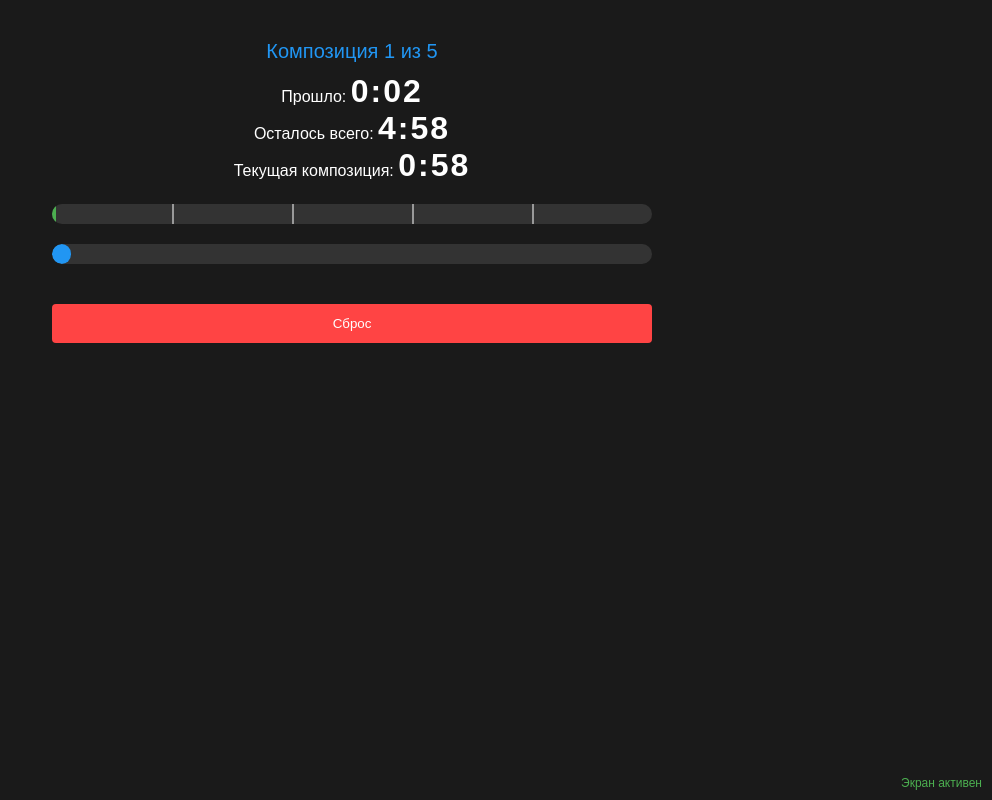
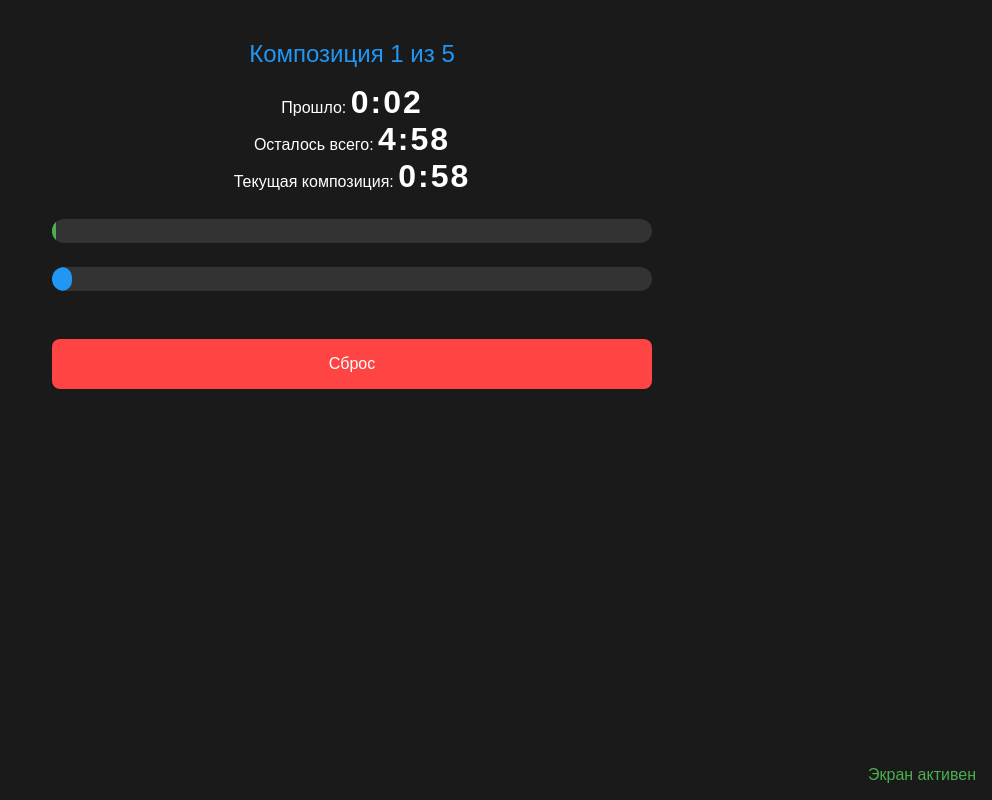
Before and after one commit to annabiosis/annabiosis.github.io, a plain HTML site: page timer/index.html in a window 1280 px wide. Both pictures are taken after typing "5", "5" into the empty fields and a click on the button "Старт". Shown: the whole page, without its empty margins (288-1280 px from the left). Drawn offline with Linux system fonts and the light colour scheme.

Commit message:
Update index.html

```diff
--- a/timer/index.html
+++ b/timer/index.html
@@ -15,7 +15,7 @@
 
         body {
             font-family: Arial, sans-serif;
-            padding: 20px;
+            padding: 16px;
             max-width: 600px;
             margin: 0 auto;
             background-color: var(--bg-color);
@@ -23,29 +23,31 @@
         }
 
         .input-group {
-            margin-bottom: 15px;
+            margin-bottom: 16px;
         }
 
         input {
             width: 100%;
             padding: 8px;
-            margin: 5px 0;
+            margin: 8px 0;
             box-sizing: border-box;
             background: #333;
             color: white;
             border: 1px solid var(--border-color);
-            border-radius: 4px;
+            border-radius: 8px;
+            font-size: 16px;
         }
 
         button {
             width: 100%;
-            padding: 12px;
+            padding: 16px;
             background: var(--primary-color);
             color: white;
             border: none;
-            border-radius: 4px;
+            border-radius: 8px;
             cursor: pointer;
             transition: opacity 0.3s;
+            font-size: 16px;
         }
 
         button:active {
@@ -53,29 +55,38 @@
         }
 
         .timer-container {
-            margin: 20px 0;
+            margin: 24px 0;
             text-align: center;
         }
 
         .timer {
             font-size: 32px;
-            margin: 15px 0;
+            margin: 16px 0;
             font-weight: bold;
             letter-spacing: 2px;
         }
 
         .progress-container {
-            height: 20px;
+            height: 24px;
             background: #333;
-            border-radius: 10px;
-            margin: 20px 0;
+            border-radius: 12px;
+            margin: 24px 0;
             overflow: hidden;
+            position: relative;
         }
 
         .progress-bar {
             height: 100%;
-            border-radius: 10px;
-            transition: width 1s linear;
+            border-radius: 12px;
+            transition: width 0.3s ease;
+        }
+
+        .track-marker {
+            position: absolute;
+            width: 2px;
+            height: 100%;
+            background: rgba(255, 255, 255, 0.5);
+            z-index: 1;
         }
 
         #trackProgress {
@@ -83,37 +94,23 @@
         }
 
         #currentTrack {
-            font-size: 20px;
-            margin: 10px 0;
+            font-size: 24px;
+            margin: 16px 0;
             color: var(--secondary-color);
         }
 
         #resetBtn {
             background: #ff4444;
-            margin-top: 20px;
-        }
- /* Добавленные стили для разделителей и Wake Lock статуса */
-        .progress-container {
-            position: relative;
-        }
-
-        .track-marker {
-            position: absolute;
-            top:0;
-            width: 2px;
-            height: 100%;
-            background: rgba(255, 255, 255, 0.5);
-            z-index: 1;
+            margin-top: 24px;
         }
 
         #wakeLockStatus {
             position: fixed;
-            bottom: 10px;
-            right: 10px;
-            font-size: 12px;
+            bottom: 16px;
+            right: 16px;
+            font-size: 16px;
             color: #4CAF50;
         }
-
     </style>
 </head>
 <body>
@@ -146,10 +143,12 @@
         <button id="resetBtn" onclick="handleReset()">Сброс</button>
     </div>
 
+    <div id="wakeLockStatus"></div>
+
     <script>
         let wakeLock = null;
+        let intervalId;
 
-        // Добавление разделителей треков
         function updateTrackMarkers(numTracks) {
             const container = document.querySelector('#totalProgress').parentElement;
             container.querySelectorAll('.track-marker').forEach(m => m.remove());
@@ -162,7 +161,6 @@
             }
         }
 
-        // Управление Wake Lock
         async function requestWakeLock() {
             try {
                 if ('wakeLock' in navigator) {
@@ -183,33 +181,6 @@
                 wakeLock = null;
             }
         }
-
-
-        // Регистрация Service Worker для оффлайн-работы
-        if ('serviceWorker' in navigator) {
-            window.addEventListener('load', () => {
-                const swCode = `
-                    const CACHE_NAME = 'music-timer-v3';
-                    self.addEventListener('install', (event) => {
-                        event.waitUntil(
-                            caches.open(CACHE_NAME)
-                                .then(cache => cache.addAll([location.href]))
-                        );
-                    self.addEventListener('fetch', (event) => {
-                        event.respondWith(
-                            caches.match(event.request)
-                                .then(response => response || fetch(event.request))
-                        );
-                `;
-
-                const blob = new Blob([swCode], { type: 'application/javascript' });
-                navigator.serviceWorker.register(URL.createObjectURL(blob));
-            });
-        }
-
-        const form = document.getElementById('configForm');
-        const timersSection = document.getElementById('timers');
-        let intervalId;
 
         function formatTime(seconds) {
             const mins = Math.floor(seconds / 60);
@@ -246,15 +217,14 @@
             document.getElementById('trackProgress').style.width = `${((elapsed % durationPerTrack) / durationPerTrack) * 100}%`;
         }
 
-// Обновленный сброс
         function resetApp() {
             clearInterval(intervalId);
             releaseWakeLock();
             localStorage.removeItem('startTime');
             localStorage.removeItem('totalTime');
             localStorage.removeItem('numTracks');
-            timersSection.style.display = 'none';
-            form.style.display = 'block';
+            document.getElementById('timers').style.display = 'none';
+            document.getElementById('configForm').style.display = 'block';
         }
 
         function handleReset() {
@@ -263,8 +233,7 @@
             }
         }
 
-        // Модифицированная функция старта
-        form.addEventListener('submit', (e) => {
+        document.getElementById('configForm').addEventListener('submit', (e) => {
             e.preventDefault();
 
             const totalMinutes = parseInt(document.getElementById('totalTime').value);
@@ -279,8 +248,8 @@
             updateTrackMarkers(numTracks);
             requestWakeLock();
 
-            form.style.display = 'none';
-            timersSection.style.display = 'block';
+            document.getElementById('configForm').style.display = 'none';
+            document.getElementById('timers').style.display = 'block';
             intervalId = setInterval(updateTimers, 1000);
             updateTimers();
         });
@@ -292,19 +261,40 @@
                 const now = Math.floor(Date.now() / 1000);
 
                 if(now - startTime < totalTime) {
-                    form.style.display = 'none';
-                    timersSection.style.display = 'block';
+                    document.getElementById('configForm').style.display = 'none';
+                    document.getElementById('timers').style.display = 'block';
                     intervalId = setInterval(updateTimers, 1000);
                     updateTimers();
+                    updateTrackMarkers(parseInt(localStorage.getItem('numTracks')));
+                    requestWakeLock();
                 } else {
                     resetApp();
                 }
             }
         });
-        // Добавляем элемент статуса Wake Lock
-        const wakeLockStatus = document.createElement('div');
-        wakeLockStatus.id = 'wakeLockStatus';
-        document.body.appendChild(wakeLockStatus);
+
+        if ('serviceWorker' in navigator) {
+            window.addEventListener('load', () => {
+                const swCode = `
+                    const CACHE_NAME = 'music-timer-v4';
+                    self.addEventListener('install', (event) => {
+                        event.waitUntil(
+                            caches.open(CACHE_NAME)
+                                .then(cache => cache.addAll([location.href]))
+                        );
+                    });
+                    self.addEventListener('fetch', (event) => {
+                        event.respondWith(
+                            caches.match(event.request)
+                                .then(response => response || fetch(event.request))
+                        );
+                    });
+                `;
+
+                const blob = new Blob([swCode], { type: 'application/javascript' });
+                navigator.serviceWorker.register(URL.createObjectURL(blob));
+            });
+        }
     </script>
 </body>
 </html>
```
